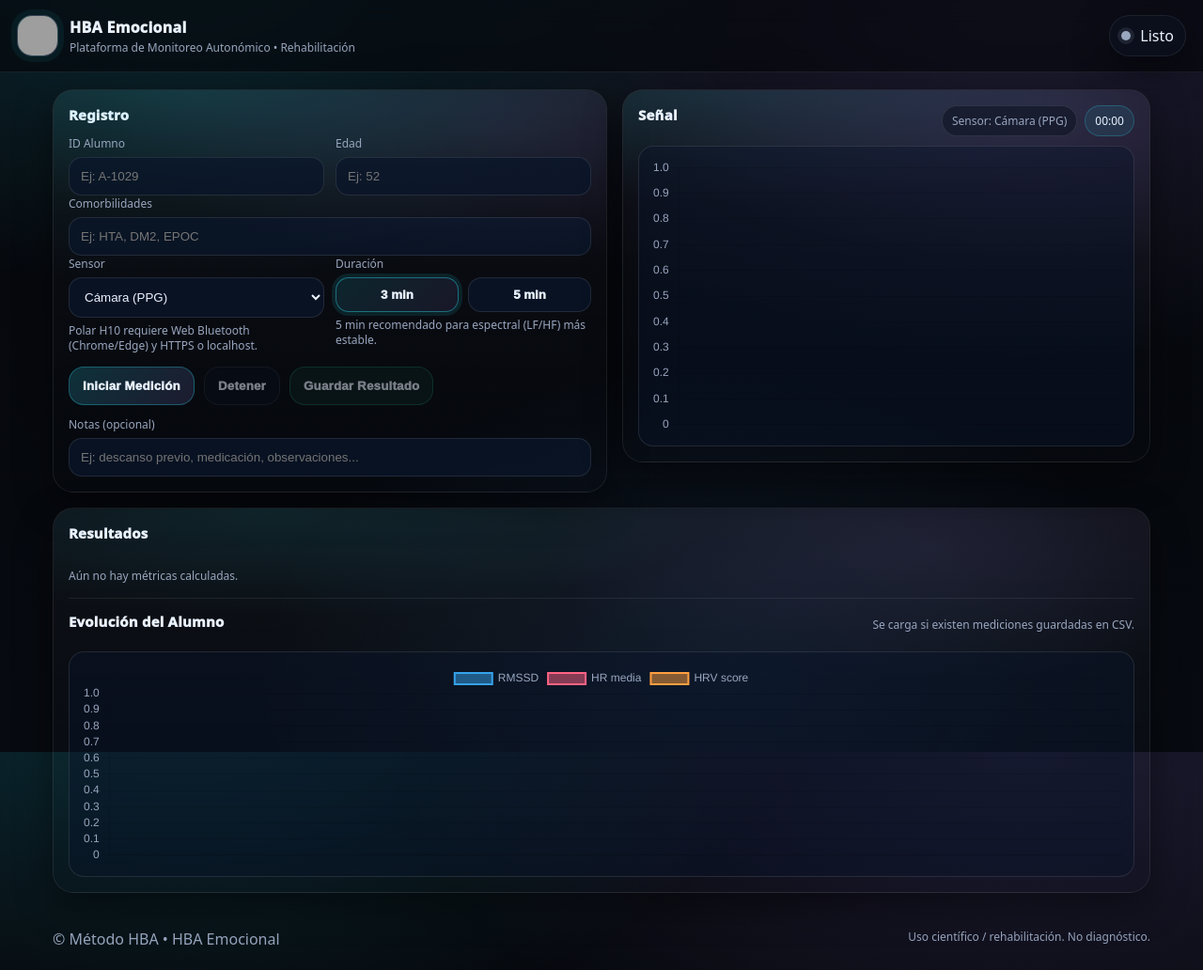
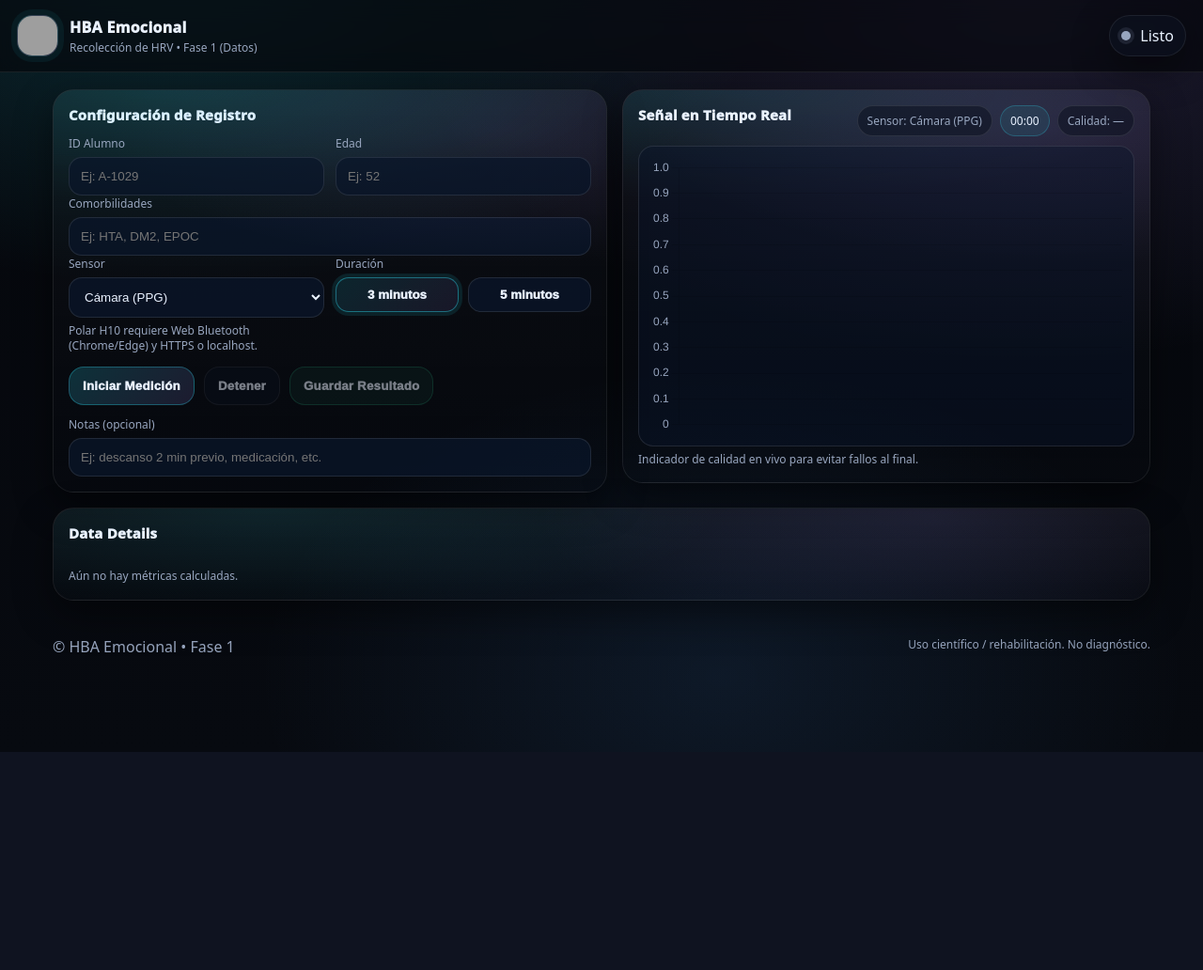
Before and after one commit to hbaemocional-code/hba-emocional, a Flask app: page / in a window 1280 px wide. Shown: the whole page at 94% size. After the commit the page ends 800 px from the top, so only its background shows below. Run offline with Flask 3, Linux system fonts and the light colour scheme; grey boxes are pictures that could not be loaded.

Commit message:
Update index.html with new titles and hints

```diff
--- a/templates/index.html
+++ b/templates/index.html
@@ -13,12 +13,11 @@
   <header class="topbar">
     <div class="brand">
       <div class="brand-logo">
-        <!-- poné tu logo en /static/img/hba_logo.png -->
         <img src="/static/img/hba_logo.png" alt="HBA" onerror="this.style.display='none';" />
       </div>
       <div>
         <div class="brand-title">HBA Emocional</div>
-        <div class="brand-subtitle">Plataforma de Monitoreo Autonómico • Rehabilitación</div>
+        <div class="brand-subtitle">Recolección de HRV • Fase 1 (Datos)</div>
       </div>
     </div>
 
@@ -30,7 +29,7 @@
 
   <main class="container">
     <section class="panel">
-      <h2>Registro</h2>
+      <h2>Configuración de Registro</h2>
 
       <div class="grid-2">
         <div class="field">
@@ -61,10 +60,10 @@
         <div class="field">
           <label>Duración</label>
           <div class="segmented">
-            <button class="seg-btn active" data-min="3" id="dur3">3 min</button>
-            <button class="seg-btn" data-min="5" id="dur5">5 min</button>
+            <button class="seg-btn active" data-min="3" id="dur3">3 minutos</button>
+            <button class="seg-btn" data-min="5" id="dur5">5 minutos</button>
           </div>
-          <div class="hint">5 min recomendado para espectral (LF/HF) más estable.</div>
+          <div class="hint" id="freqHint">5 min recomendado para espectral (LF/HF) más estable.</div>
         </div>
       </div>
 
@@ -76,50 +75,41 @@
 
       <div class="note">
         <label>Notas (opcional)</label>
-        <input id="notes" type="text" placeholder="Ej: descanso previo, medicación, observaciones..." />
+        <input id="notes" type="text" placeholder="Ej: descanso 2 min previo, medicación, etc." />
       </div>
     </section>
 
     <section class="panel">
       <div class="panel-head">
-        <h2>Señal</h2>
+        <h2>Señal en Tiempo Real</h2>
         <div class="mini">
           <span class="chip" id="chipSensor">Sensor: Cámara (PPG)</span>
           <span class="chip chip-strong" id="chipTimer">00:00</span>
+          <span class="chip chip-quality" id="chipQuality">Calidad: —</span>
         </div>
       </div>
 
-      <div class="chart-wrap">
+      <div class="chart-wrap ecg">
         <canvas id="signalChart"></canvas>
       </div>
 
       <video id="video" playsinline autoplay muted class="hidden"></video>
       <canvas id="frameCanvas" class="hidden"></canvas>
+
+      <div class="hint" id="qualityHint">Indicador de calidad en vivo para evitar fallos al final.</div>
     </section>
 
     <section class="panel">
       <div class="panel-head">
-        <h2>Resultados</h2>
-        <div class="hint" id="freqHint"></div>
+        <h2>Data Details</h2>
       </div>
 
       <div class="cards" id="cards"></div>
-
-      <div class="divider"></div>
-
-      <div class="panel-head">
-        <h2>Evolución del Alumno</h2>
-        <div class="hint">Se carga si existen mediciones guardadas en CSV.</div>
-      </div>
-
-      <div class="chart-wrap small">
-        <canvas id="trendChart"></canvas>
-      </div>
     </section>
   </main>
 
   <footer class="footer">
-    <div>© Método HBA • HBA Emocional</div>
+    <div>© HBA Emocional • Fase 1</div>
     <div class="footer-hint">Uso científico / rehabilitación. No diagnóstico.</div>
   </footer>
 
```
